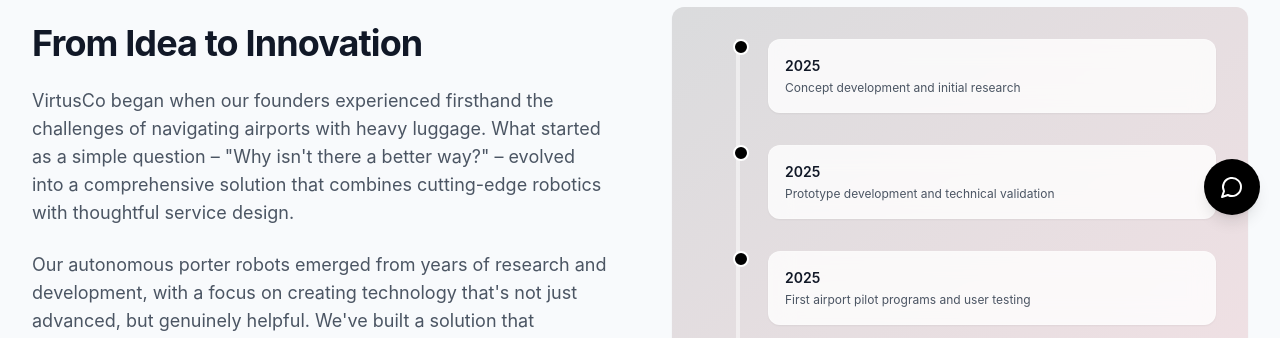
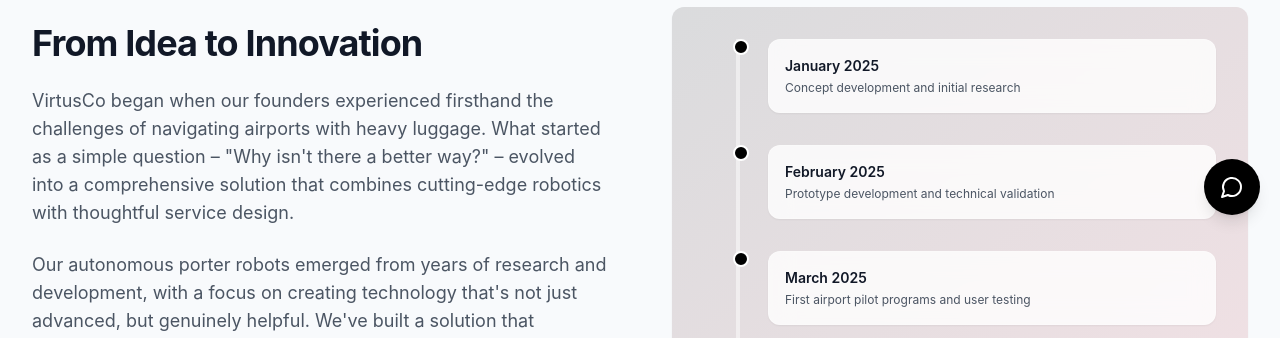
Before and after one commit to austin207/virtusporter, a React (Vite) app: page /about in a window 1280 px wide. Shown: the part 565-903 px from the top of the page. Built offline with nearby package versions, Linux system fonts and the light colour scheme.

Commit message:
second commit

```diff
--- a/src/pages/About.tsx
+++ b/src/pages/About.tsx
@@ -169,7 +169,7 @@ const About = () => {
                       <div className="relative pl-16 pb-8">
                         <div className="absolute left-[29px] top-0 w-4 h-4 rounded-full bg-virtus-primary border-2 border-white"></div>
                         <div className="glass-card p-4 rounded-lg shadow-sm">
-                          <div className="text-sm font-semibold text-gray-900 mb-1">2025</div>
+                          <div className="text-sm font-semibold text-gray-900 mb-1">January 2025</div>
                           <div className="text-xs text-gray-600">Concept development and initial research</div>
                         </div>
                       </div>
@@ -177,7 +177,7 @@ const About = () => {
                       <div className="relative pl-16 pb-8">
                         <div className="absolute left-[29px] top-0 w-4 h-4 rounded-full bg-virtus-primary border-2 border-white"></div>
                         <div className="glass-card p-4 rounded-lg shadow-sm">
-                          <div className="text-sm font-semibold text-gray-900 mb-1">2025</div>
+                          <div className="text-sm font-semibold text-gray-900 mb-1">February 2025</div>
                           <div className="text-xs text-gray-600">Prototype development and technical validation</div>
                         </div>
                       </div>
@@ -185,7 +185,7 @@ const About = () => {
                       <div className="relative pl-16 pb-8">
                         <div className="absolute left-[29px] top-0 w-4 h-4 rounded-full bg-virtus-primary border-2 border-white"></div>
                         <div className="glass-card p-4 rounded-lg shadow-sm">
-                          <div className="text-sm font-semibold text-gray-900 mb-1">2025</div>
+                          <div className="text-sm font-semibold text-gray-900 mb-1">March 2025</div>
                           <div className="text-xs text-gray-600">First airport pilot programs and user testing</div>
                         </div>
                       </div>
@@ -193,7 +193,7 @@ const About = () => {
                       <div className="relative pl-16">
                         <div className="absolute left-[29px] top-0 w-4 h-4 rounded-full bg-virtus-primary border-2 border-white"></div>
                         <div className="glass-card p-4 rounded-lg shadow-sm">
-                          <div className="text-sm font-semibold text-gray-900 mb-1">2025</div>
+                          <div className="text-sm font-semibold text-gray-900 mb-1">April 2025</div>
                           <div className="text-xs text-gray-600">Commercial launch and expansion</div>
                         </div>
                       </div>
```
